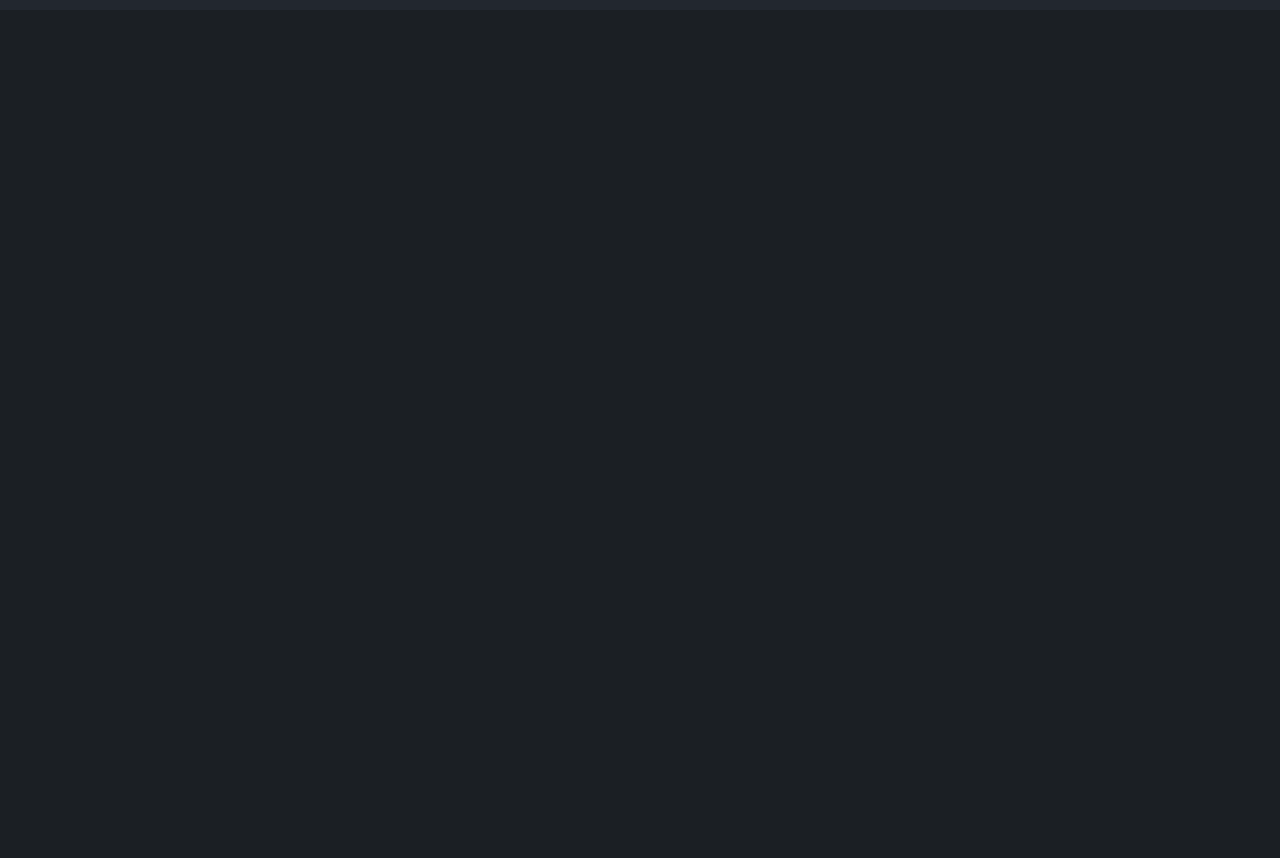
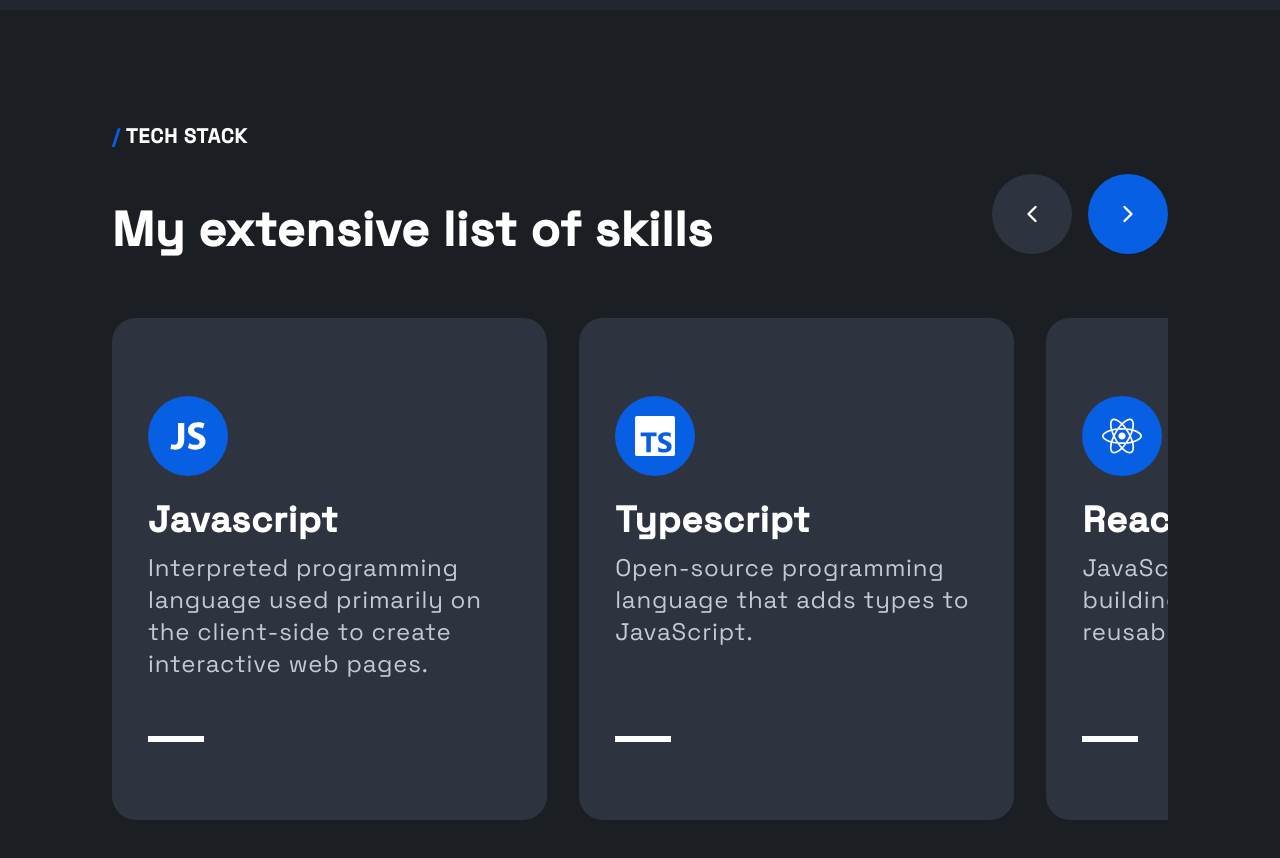
Before and after one commit to mauripavan/portfolio, a Next.js app: page / in a window 1280 px wide. Shown: the part 1780-2638 px from the top of the page. Before the commit the page ends 1790 px from the top, so only its background shows below. Built offline with nearby package versions, Linux system fonts and the light colour scheme.

Commit message:
feat: WIP Tech section

```diff
--- /dev/null
+++ b/src/components/TechCard/index.tsx
@@ -0,0 +1,19 @@
+import { ITechCardProps } from "./types";
+
+const TechCard = (props: ITechCardProps) => {
+  const { name, description, icon } = props;
+  return (
+    <div className="flex-none">
+      <div className="flex flex-col justify-center bg-gray-0 w-[27.2rem] h-[31.4rem] rounded-3xl px-9">
+        <div className="flex items-center justify-center w-20 h-20 bg-blue rounded-full">
+          {icon}
+        </div>
+        <p className="text-4xl font-bold mt-6 mb-3">{name}</p>
+        <p className="text-2xl text-gray-40 mb-10 h-36">{description}</p>
+        <div className="h-1.5 w-14 bg-white"></div>
+      </div>
+    </div>
+  );
+};
+
+export default TechCard;
--- /dev/null
+++ b/src/components/TechCard/types.ts
@@ -0,0 +1,7 @@
+import { ReactNode } from "react";
+
+export interface ITechCardProps {
+    name: string;
+    description: string;
+    icon: ReactNode;
+  }
--- /dev/null
+++ b/src/components/TechSection/index.tsx
@@ -0,0 +1,44 @@
+import { FiChevronLeft, FiChevronRight } from "react-icons/fi";
+import TechCard from "@component/components/TechCard";
+import useTechSection from "./useTechSection";
+
+const TechSection = () => {
+    const {technologies} = useTechSection()
+  return (
+    <div className="flex flex-1 min-h-screen font-space tracking-wider items-center mx-28 py-28">
+      <div className="flex flex-col flex-1">
+        <p className="font-bold text-xl">
+          <span className="text-blue">/ </span>TECH STACK
+        </p>
+
+        <div className="flex flex-1 justify-between items-end mt-6 mb-16 ">
+          <p className="font-bold text-5xl">My extensive list of skills</p>
+          <div className="flex gap-4">
+            <div className="flex w-20 h-20 bg-gray-0 rounded-full items-center justify-center">
+              <FiChevronLeft className="w-7 h-7" />
+            </div>
+            <div className="flex w-20 h-20 bg-blue rounded-full items-center justify-center">
+              <FiChevronRight className="w-7 h-7" />
+            </div>
+          </div>
+        </div>
+        <div className="relative overflow-auto">
+          <div className="flex gap-8 max-w-4xl">
+            {technologies.map((card, i) => {
+              return (
+                <TechCard
+                  name={card.name}
+                  description={card.description}
+                  icon={card.icon}
+                  key={i}
+                />
+              );
+            })}
+          </div>
+        </div>
+      </div>
+    </div>
+  );
+};
+
+export default TechSection;
--- /dev/null
+++ b/src/components/TechSection/useTechSection.tsx
@@ -0,0 +1,104 @@
+import { FaNodeJs, FaReact } from "react-icons/fa";
+import {
+  SiTypescript,
+  SiStyledcomponents,
+  SiRedux,
+  SiGraphql,
+  SiExpress,
+  SiPostgresql,
+  SiGithub,
+  SiDocker,
+  SiCss3,
+  SiHtml5,
+} from "react-icons/si";
+import { IoLogoJavascript } from "react-icons/io";
+import { ITechCardProps } from "../TechCard/types";
+
+const useTechSection = () => {
+  const technologies: ITechCardProps[] = [
+    {
+      name: "Javascript",
+      description:
+        "Interpreted programming language used primarily on the client-side to create interactive web pages.",
+      icon: <IoLogoJavascript className="w-10 h-10" />,
+    },
+    {
+      name: "Typescript",
+      description:
+        "Open-source programming language that adds types to JavaScript.",
+      icon: <SiTypescript className="w-10 h-10" />,
+    },
+    {
+      name: "React",
+      description:
+        "JavaScript library for building interactive and reusable user interfaces (UI).",
+      icon: <FaReact className="w-10 h-10" />,
+    },
+    {
+      name: "React Native",
+      description:
+        "Mobile development framework that allows creating native iOS and Android apps using JavaScript and React.",
+      icon: <FaReact className="w-10 h-10" />,
+    },
+    {
+      name: "HTML",
+      description:
+        "HTML is a markup language used to create web pages and web applications.",
+      icon: <SiHtml5 className="w-10 h-10" />,
+    },
+    {
+      name: "CSS",
+      description:
+        "CSS is a style language used to give style and design to web pages and web applications.",
+      icon: <SiCss3 className="w-10 h-10" />,
+    },
+    {
+      name: "Styled Components",
+      description:
+        "Library for React and React Native that allows writing inline styles in components.",
+      icon: <SiStyledcomponents className="w-10 h-10" />,
+    },
+    {
+      name: "Redux",
+      description:
+        "JavaScript library for managing an application's state in a single location.",
+      icon: <SiRedux className="w-10 h-10" />,
+    },
+    {
+      name: "GraphQL",
+      description:
+        "Query and manipulation language for data APIs, developed by Facebook.",
+      icon: <SiGraphql className="w-10 h-10" />,
+    },
+    {
+      name: "Node Js",
+      description:
+        "JavaScript runtime environment for building server-side applications.",
+      icon: <FaNodeJs className="w-10 h-10" />,
+    },
+    {
+      name: "Express",
+      description: "Web application framework for Node.js.",
+      icon: <SiExpress className="w-10 h-10" />,
+    },
+    {
+      name: "PostgreSQL",
+      description: "Open-source relational database management system.",
+      icon: <SiPostgresql className="w-10 h-10" />,
+    },
+    {
+      name: "Git",
+      description: "Open-source distributed version control system.",
+      icon: <SiGithub className="w-10 h-10" />,
+    },
+    {
+      name: "Docker",
+      description:
+        "Software platform for creating, deploying, and running applications in containers.",
+      icon: <SiDocker className="w-10 h-10" />,
+    },
+  ];
+  return { technologies };
+};
+
+export default useTechSection;
--- a/src/pages/index.tsx
+++ b/src/pages/index.tsx
@@ -2,6 +2,7 @@ import { Inter } from "next/font/google";
 import NavBar from "@component/components/Navbar";
 import MainSection from "@component/components/MainSection";
 import AboutMeSection from "@component/components/AboutMeSection";
+import TechSection from "@component/components/TechSection";
 
 const inter = Inter({ subsets: ["latin"] });
 
@@ -13,6 +14,7 @@ export default function Home() {
       <NavBar />
       <MainSection />
       <AboutMeSection />
+      <TechSection />
     </main>
   );
 }
```
